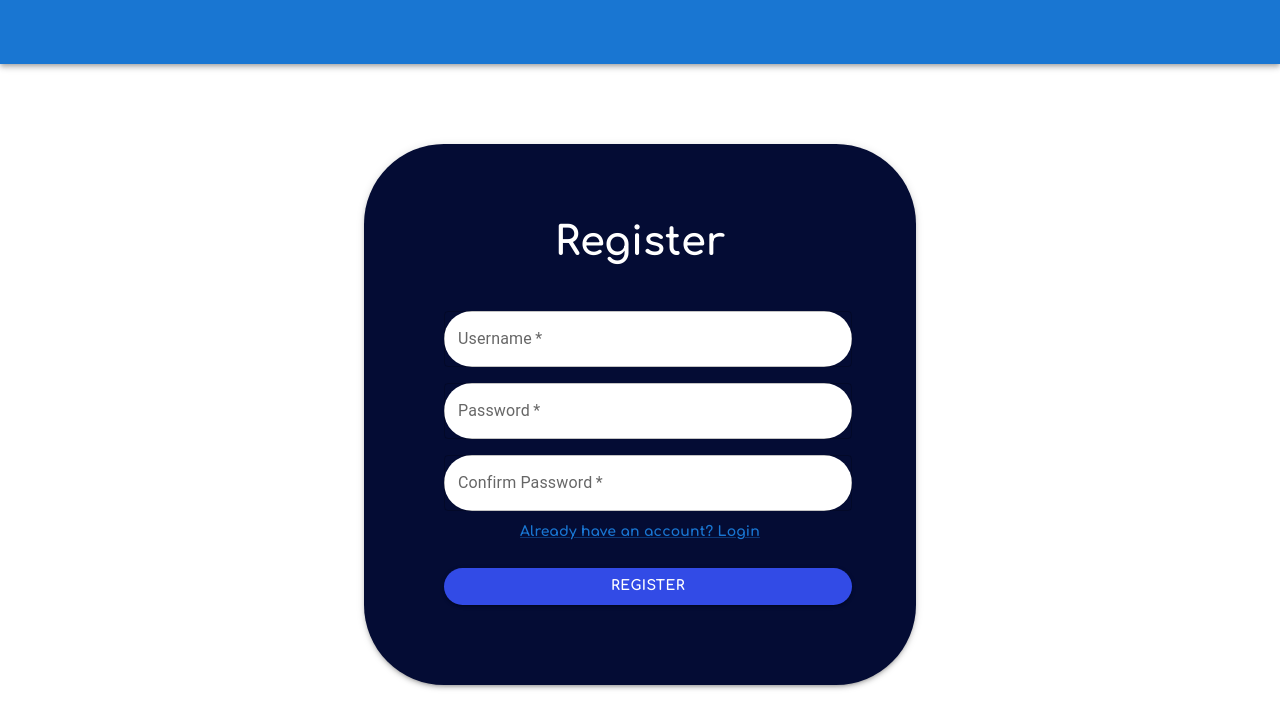
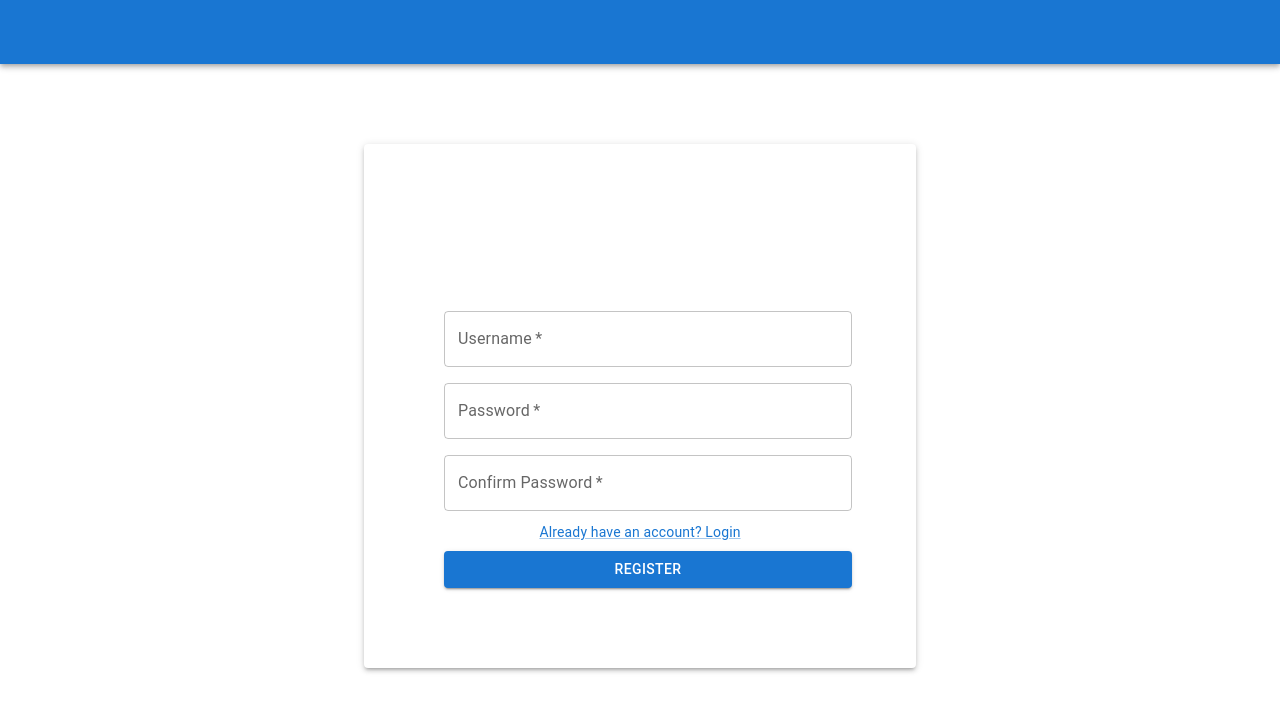
Before and after one commit to Sujeev-Uthayakumar/p2p-video-streaming, a React (Create React App) app in the folder frontend/: page / in a window 1280 px wide. Shown: the top 728 px of the page. Built offline with nearby package versions, Linux system fonts and the light colour scheme; no server answers.

Commit message:
revert frontend changes fml

```diff
--- a/frontend/public/index.html
+++ b/frontend/public/index.html
@@ -15,9 +15,6 @@
       user's mobile device or desktop. See https://developers.google.com/web/fundamentals/web-app-manifest/
     -->
     <link rel="manifest" href="%PUBLIC_URL%/manifest.json" />
-    <!-- Add the Google Fonts <link> tags here -->
-    <link rel="preconnect" href="https://fonts.gstatic.com">
-    <link href="https://fonts.googleapis.com/css2?family=Comfortaa:wght@400;700&display=swap" rel="stylesheet">
 
     <!--
       Notice the use of %PUBLIC_URL% in the tags above.
--- a/frontend/src/screens/LoginPageScreen.js
+++ b/frontend/src/screens/LoginPageScreen.js
@@ -62,13 +62,11 @@ const LoginPageScreen = ({ onLogin, switchAuthPage }) => {
           sx={{
             p: 3,
             width: "100%",
-            backgroundColor: "#040c34",
-            borderRadius: 20,
             mb: 5,
             padding: 9,
           }}
         >
-          <Typography variant="h5" align="center" gutterBottom style={{ color: "white", fontFamily: 'Comfortaa, sans-serif', fontWeight: 'bold', fontSize: 35, paddingBottom: 20 }}>
+          <Typography variant="h5" align="center" gutterBottom>
             Login
           </Typography>
           <Box
@@ -88,7 +86,6 @@ const LoginPageScreen = ({ onLogin, switchAuthPage }) => {
               label="Username"
               value={username}
               onChange={(e) => setUsername(e.target.value)}
-              sx={{ backgroundColor: "white", borderRadius: 10}}
             />
             <TextField
               error={error.password}
@@ -99,7 +96,6 @@ const LoginPageScreen = ({ onLogin, switchAuthPage }) => {
               label="Password"
               value={password}
               onChange={(e) => setPassword(e.target.value)}
-              sx={{ backgroundColor: "white", borderRadius: 10}}
             />
             <Box textAlign="center">
               <Link
@@ -109,7 +105,6 @@ const LoginPageScreen = ({ onLogin, switchAuthPage }) => {
                   event.preventDefault();
                   switchAuthPage();
                 }}
-                sx={{ fontFamily: 'Comfortaa, sans-serif', fontWeight: 'bold',}}
               >
                 Need an account? Register
               </Link>
@@ -119,14 +114,6 @@ const LoginPageScreen = ({ onLogin, switchAuthPage }) => {
               variant="contained"
               color="primary"
               onClick={() => handleSubmit()}
-              style={{
-                backgroundColor: "#324be6",
-                color: "white",
-                borderRadius: 20,
-                marginTop: 25,
-                fontFamily: 'Comfortaa, sans-serif',
-                fontWeight: 'bold'
-              }}
             >
               Login
             </Button>
--- a/frontend/src/screens/RegisterPageScreen.js
+++ b/frontend/src/screens/RegisterPageScreen.js
@@ -70,13 +70,22 @@ const RegisterPageScreen = ({ onRegister, switchAuthPage }) => {
           sx={{
             p: 3,
             width: "100%",
-            backgroundColor: "#040c34",
-            borderRadius: 20,
             mb: 5,
             padding: 9,
           }}
         >
-          <Typography variant="h5" align="center" gutterBottom style={{ color: "white", fontFamily: 'Comfortaa, sans-serif', fontWeight: 'bold', fontSize: 40, paddingBottom: 20 }}>
+          <Typography
+            variant="h5"
+            align="center"
+            gutterBottom
+            style={{
+              color: "white",
+              fontFamily: "Comfortaa, sans-serif",
+              fontWeight: "bold",
+              fontSize: 40,
+              paddingBottom: 20,
+            }}
+          >
             Register
           </Typography>
           <Box
@@ -96,7 +105,6 @@ const RegisterPageScreen = ({ onRegister, switchAuthPage }) => {
               label="Username"
               value={username}
               onChange={(e) => setUsername(e.target.value)}
-              sx={{ backgroundColor: "white", borderRadius: 10}}
             />
             <TextField
               error={error.password}
@@ -107,7 +115,6 @@ const RegisterPageScreen = ({ onRegister, switchAuthPage }) => {
               label="Password"
               value={password}
               onChange={(e) => setPassword(e.target.value)}
-              sx={{ backgroundColor: "white", borderRadius: 10}}
             />
             <TextField
               error={error.confirmPassword}
@@ -122,7 +129,6 @@ const RegisterPageScreen = ({ onRegister, switchAuthPage }) => {
               label="Confirm Password"
               value={confirmPassword}
               onChange={(e) => setConfirmPassword(e.target.value)}
-              sx={{ backgroundColor: "white", borderRadius: 10}}
             />
             <Box textAlign="center">
               <Link
@@ -132,7 +138,6 @@ const RegisterPageScreen = ({ onRegister, switchAuthPage }) => {
                   event.preventDefault();
                   switchAuthPage();
                 }}
-                sx={{ fontFamily: 'Comfortaa, sans-serif', fontWeight: 'bold',}}
               >
                 Already have an account? Login
               </Link>
@@ -142,14 +147,6 @@ const RegisterPageScreen = ({ onRegister, switchAuthPage }) => {
               variant="contained"
               color="primary"
               onClick={() => handleSubmit()}
-              style={{
-                backgroundColor: "#324be6",
-                color: "white",
-                borderRadius: 20,
-                marginTop: 25,
-                fontFamily: 'Comfortaa, sans-serif',
-                fontWeight: 'bold'
-              }}
             >
               Register
             </Button>
```
